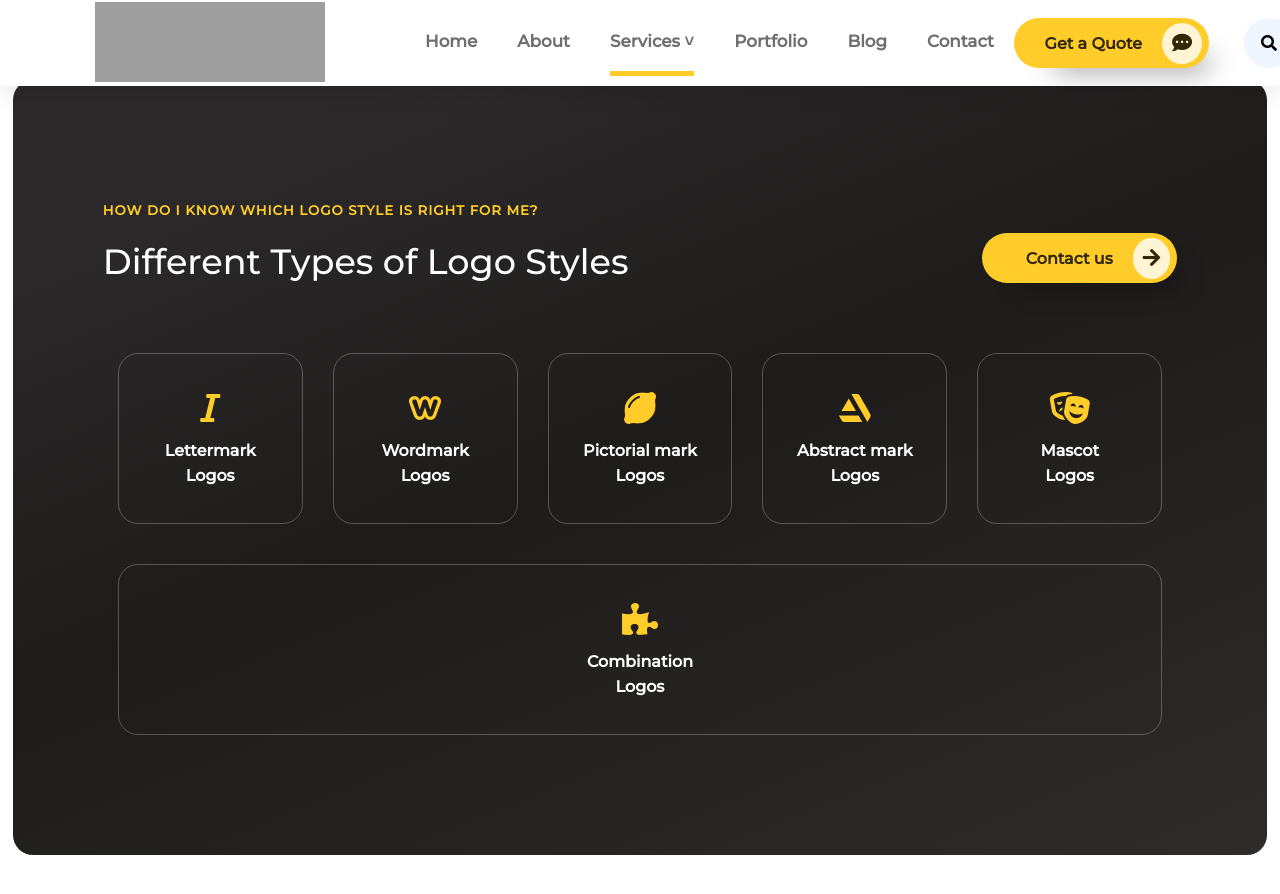
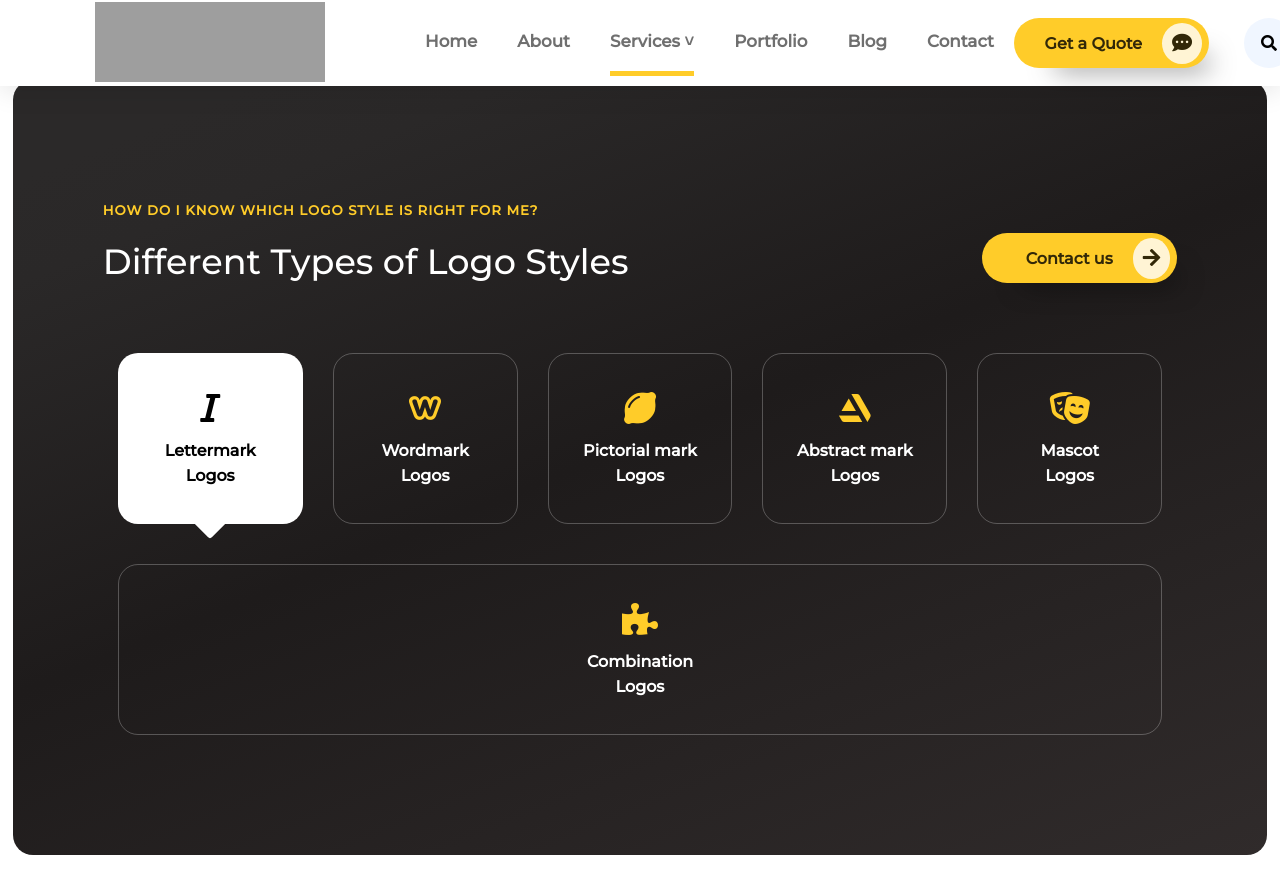
Before and after one commit to KushalUpreti/Nytelock, a React (Create React App) app: page / in a window 1280 px wide. Shown: the top 894 px of the page. Built offline with nearby package versions, Linux system fonts and the light colour scheme; grey boxes are pictures that could not be loaded.

Commit message:
Added arrow to the bottom of logo chooser

```diff
--- a/src/Components/LogoChooser/LogoChooser.css
+++ b/src/Components/LogoChooser/LogoChooser.css
@@ -7,6 +7,7 @@
   display: block;
   margin: 20px 15px;
   transition: 0.1s linear;
+  position: relative;
 }
 
 .logo-chooser-container:hover {
@@ -28,12 +29,34 @@
   box-sizing: border-box;
   display: flex;
   flex-direction: column;
-  color: white;
   text-decoration-color: black;
 }
 
+.logo-chooser-link-active {
+  color: black;
+}
+
+.logo-type-image-container-active {
+  color: black;
+}
+
+.logo-chooser-link-deactive {
+  color: white;
+}
+
+.logo-type-image-container-deactive {
+  color: #ffcc29;
+}
+
+.logo-chooser-container-active {
+  background-color: white;
+}
+
+.logo-chooser-container-deactive {
+  background-color: transparent;
+}
+
 .logo-chooser-container > .logo-chooser-link > .logo-type-image-container {
-  color: #ffcc29;
   font-size: 2rem;
   text-align: center;
   padding: 0 0 10px 0;
@@ -49,3 +72,14 @@
 .logo-chooser-container > .logo-chooser-link .logo-type-text-container > p {
   margin: 0;
 }
+
+.logo-chooser-container > .arrow {
+  bottom: 0;
+  width: 30px;
+  left: 50%;
+  height: 30px;
+  background-color: white;
+  position: absolute;
+  transform: translate(-50%, 10px) rotate(315deg);
+  border-radius: 3px;
+}
--- a/src/Components/LogoChooser/LogoChooser.js
+++ b/src/Components/LogoChooser/LogoChooser.js
@@ -1,14 +1,26 @@
+import { useState } from 'react';
 import './LogoChooser.css';
 
 export default function LogoChooser(props) {
-    return <div className="logo-chooser-container">
-        <a href={props.link} className="logo-chooser-link">
-            <div className="logo-type-image-container">
+
+    let aClassname = `logo-chooser-link${props.active === props.link ? " logo-chooser-link-active" : " logo-chooser-link-deactive"}`;
+    let logoTypeImageContaienrClass =
+        `logo-type-image-container${props.active === props.link ? " logo-type-image-container-active" : " logo-type-image-container-deactive"}`;
+
+    let logoChooserContainerClass =
+        `logo-chooser-container${props.active === props.link ? " logo-chooser-container-active" : " logo-chooser-container-deactive"}`;
+
+    let arrowClass = "arrow";
+
+    return <div className={logoChooserContainerClass} onClick={() => { props.activeHandler(props.link) }}>
+        <a href={props.link} className={aClassname}>
+            <div className={logoTypeImageContaienrClass}>
                 <i className={props.class}></i>
             </div>
             <div className="logo-type-text-container">
                 {props.logoType}
             </div>
         </a>
+        {props.active === props.link ? <div className={arrowClass} /> : null}
     </div>
 }
--- a/src/Components/LogoStyleContainer/LogoStyleContainer.js
+++ b/src/Components/LogoStyleContainer/LogoStyleContainer.js
@@ -1,8 +1,15 @@
 import './LogoStyleContainer.css';
 import AnimButton from '../AnimButton/AnimButton';
 import LogoChooser from '../LogoChooser/LogoChooser';
+import { useState } from 'react';
 
 export default function LogoStyleContainer() {
+    const [active, setActive] = useState("#ll");
+
+    const activeHandler = (logoLink) => {
+        setActive(logoLink);
+    }
+
     return <div className="parent-logo-container">
         <div className="common-container">
             <section className="text-button-container">
@@ -18,12 +25,48 @@ export default function LogoStyleContainer() {
             </section>
             <section className="logo-switch-container">
                 <div className="flex-logo-switch-container">
-                    <LogoChooser class="fas fa-italic" link="#ll" logoType={<p>Lettermark <br />Logos</p>} key={1} />
-                    <LogoChooser class="fab fa-weebly" link="#wl" logoType={<p>Wordmark <br />Logos</p>} key={2} />
-                    <LogoChooser class="fas fa-lemon" link="#pml" logoType={<p>Pictorial mark <br />Logos</p>} key={3} />
-                    <LogoChooser class="fab fa-artstation" link="#aml" logoType={<p>Abstract mark <br />Logos</p>} key={4} />
-                    <LogoChooser class="fas fa-theater-masks" link="#ml" logoType={<p>Mascot <br />Logos</p>} key={5} />
-                    <LogoChooser class="fas fa-puzzle-piece" link="#cl" logoType={<p>Combination <br />Logos</p>} key={6} />
+                    <LogoChooser
+                        active={active}
+                        class="fas fa-italic" link="#ll"
+                        logoType={<p>Lettermark <br />Logos</p>} key={1}
+                        activeHandler={activeHandler}
+                    />
+                    <LogoChooser
+                        active={active}
+                        class="fab fa-weebly" link="#wl"
+                        logoType={<p>Wordmark <br />Logos</p>}
+                        key={2}
+                        activeHandler={activeHandler}
+                    />
+                    <LogoChooser
+                        active={active}
+                        class="fas fa-lemon"
+                        link="#pml"
+                        logoType={<p>Pictorial mark <br />Logos</p>}
+                        key={3}
+                        activeHandler={activeHandler}
+                    />
+                    <LogoChooser
+                        active={active}
+                        class="fab fa-artstation"
+                        link="#aml"
+                        logoType={<p>Abstract mark <br />Logos</p>}
+                        key={4} activeHandler={activeHandler}
+                    />
+                    <LogoChooser
+                        active={active}
+                        class="fas fa-theater-masks"
+                        link="#ml"
+                        logoType={<p>Mascot <br />Logos</p>}
+                        key={5} activeHandler={activeHandler}
+                    />
+                    <LogoChooser
+                        active={active}
+                        class="fas fa-puzzle-piece"
+                        link="#cl"
+                        logoType={<p>Combination <br />Logos</p>}
+                        key={6} activeHandler={activeHandler}
+                    />
                 </div>
             </section>
         </div>
```
